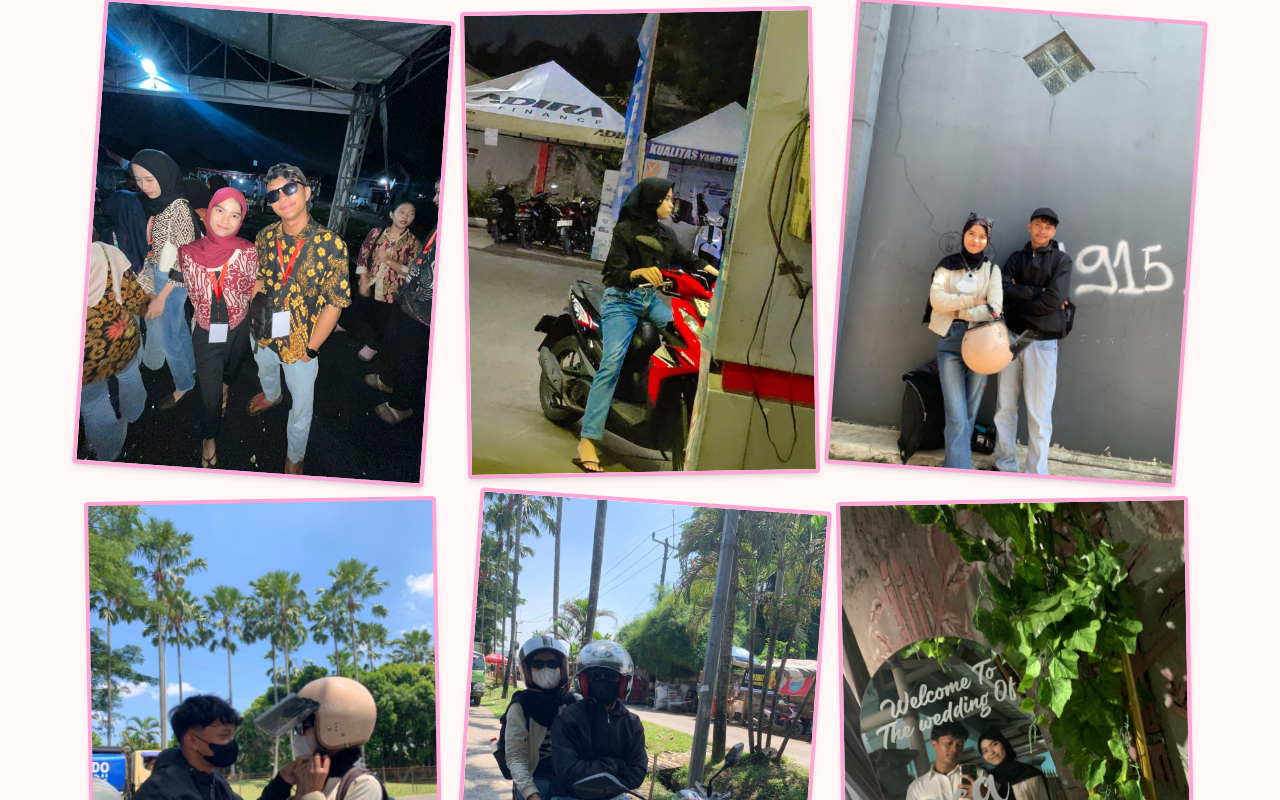
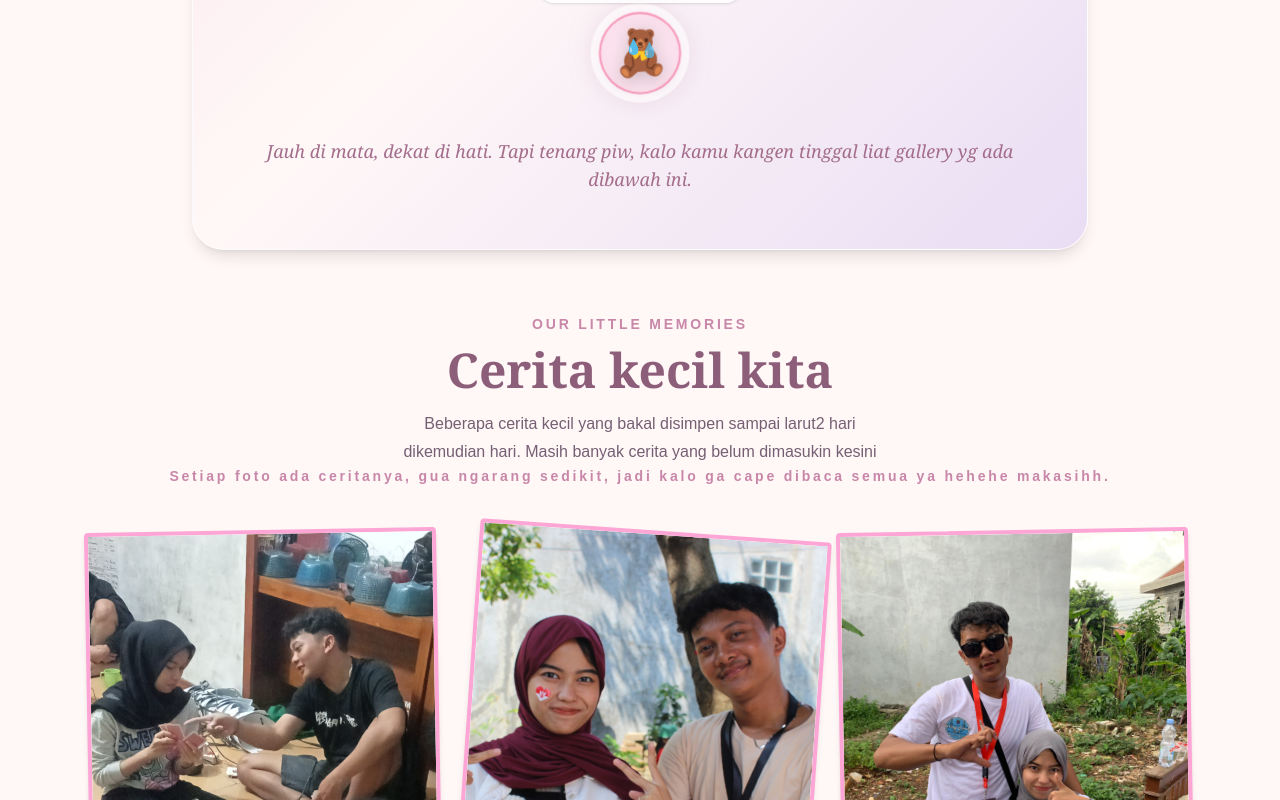
Before and after one commit to Mas-O-rgb/love-safira, a Next.js app: page / in a window 1280 px wide. Shown: the part 1820-2620 px from the top of the page. Built offline with nearby package versions, Linux system fonts and the light colour scheme.

Commit message:
Update perubahan halaman

```diff
--- a/app/globals.css
+++ b/app/globals.css
@@ -221,6 +221,108 @@ button { font: inherit; }
   box-shadow: 0 0 0 1px rgba(255,255,255,.16), 0 0 25px rgba(215,45,143,.28);
 }
 
+.distance-doll-scene {
+  display: flex;
+  align-items: center;
+  justify-content: center;
+  gap: 14px;
+  margin-top: 18px;
+  flex-wrap: wrap;
+}
+
+.doll-wrapper {
+  position: relative;
+  display: flex;
+  align-items: center;
+  justify-content: center;
+  width: 80px;
+  height: 80px;
+  border-radius: 50%;
+  background: radial-gradient(circle, #ffeaf4, #f9dce9);
+  border: 2px solid rgba(247, 137, 175, 0.8);
+  box-shadow: 0 0 0 8px rgba(255, 255, 255, 0.65), 0 0 30px rgba(200, 135, 168, 0.4);
+  animation: dollFloat 2.8s ease-in-out infinite;
+}
+
+.doll-face {
+  font-size: 42px;
+  line-height: 1;
+  filter: drop-shadow(0 3px 8px rgba(0,0,0,0.2));
+  animation: dollSadBlink 2s ease-in-out infinite;
+}
+
+.doll-tear {
+  position: absolute;
+  top: 21px;
+  font-size: 14px;
+  color: #8edcef;
+  animation: tearDrop 1.8s ease-in-out infinite;
+}
+
+.tear-one {
+  left: 23px;
+}
+
+.tear-two {
+  right: 20px;
+  animation-delay: 0.4s;
+}
+
+.doll-sigh {
+  position: absolute;
+  right: -16px;
+  top: -8px;
+  font-size: 22px;
+  color: #9b5a72;
+  font-family: serif;
+  animation: sighWave 1.8s linear infinite;
+}
+
+.doll-speech {
+  display: flex;
+  flex-direction: column;
+  align-items: flex-start;
+  gap: 4px;
+  font-family: serif;
+  color: #8d5e7a;
+  font-size: 15px;
+  font-style: italic;
+  letter-spacing: 0.04em;
+}
+
+.doll-speech-line {
+  display: block;
+  border-left: 2px solid #dba4bd;
+  padding-left: 10px;
+  white-space: nowrap;
+}
+
+@keyframes dollFloat {
+  50% {
+    transform: translateY(-8px) scale(1.03);
+  }
+}
+
+@keyframes dollSadBlink {
+  50% {
+    transform: scale(1.04) rotate(-4deg);
+  }
+}
+
+@keyframes tearDrop {
+  50% {
+    transform: translateY(4px);
+    opacity: 0.7;
+  }
+}
+
+@keyframes sighWave {
+  50% {
+    transform: translateY(5px);
+    opacity: 0.8;
+  }
+}
+
 .flower-meteor {
   position: absolute;
   display: inline-block;
--- a/components/RomanticLanding.tsx
+++ b/components/RomanticLanding.tsx
@@ -487,71 +487,6 @@ export default function RomanticLanding() {
       </section>
       {/* Header */}
 
-      {/* Galeri Foto */}
-      <section className="relative z-10 mx-auto max-w-6xl px-6 mb-20">
-        <div className="mb-11 text-center">
-          <p className="text-sm font-bold tracking-[0.2em] text-[#c887a8]">OUR LITTLE MEMORIES</p>
-          <h2 className="mt-3 font-serif text-4xl font-bold text-[#8d5e7a] sm:text-5xl">Cerita kecil kita</h2>
-          <p className="mx-auto mt-4 max-w-lg leading-7 text-[#765f73]">Beberapa cerita kecil yang bakal disimpen sampai larut2 hari dikemudian hari. Masih banyak cerita yang belum dimasukin kesini</p>
-          <p className="text-sm font-bold tracking-[0.2em] text-[#c887a8]">Setiap foto ada ceritanya, gua ngarang sedikit, jadi kalo ga cape dibaca semua ya hehehe makasihh.</p>
-        </div>
-
-        <div className="grid grid-cols-4 gap-4 sm:grid-cols-3 sm:gap-6">
-          {galleryImages.map((image, index) => (
-            <button
-              key={image.src}
-              type="button"
-              onClick={() => setSelectedPhoto(image)}
-              aria-label={`Buka foto: ${image.alt}`}
-              className={`group relative overflow-hidden rounded border-4 border-pink-300 bg-white shadow-md transition duration-300 hover:z-10 hover:scale-105 hover:rotate-12 hover:shadow-xl ${index % 2 === 0 ? "rotate-[-1deg]" : "rotate-[4deg]"}`}
-            >
-              <Image
-                src={image.src}
-                alt={image.alt}
-                width={600}
-                height={800}
-                sizes="(max-width: 640px) 50vw, 33vw"
-                className="aspect-[3/4] w-full object-cover transition duration-500 group-hover:scale-110"
-              />
-              <span className="absolute inset-x-0 bottom-0 translate-y-full bg-[#8d5e7a]/70 px-3 py-2 text-center text-xs font-medium text-white backdrop-blur-sm transition duration-300 group-hover:translate-y-0">
-                Tap atau Klik untuk baca yahh ♡
-              </span>
-            </button>
-          ))}
-        </div>
-      </section>
-      {/* Galeri Foto */}
-
-      {/* Kartu Ucapan */}
-      <section className="relative z-10 px-6 pb-16 pt-8 text-center">
-        <div className="mx-auto max-w-2xl rounded-[2rem] bg-[#f1e5f4]/80 px-7 py-12 shadow-sm sm:px-14">
-          <p className="text-4xl" aria-hidden="true">🧸</p>
-          <h2 className="mt-4 font-serif text-3xl font-bold text-[#8d5e7a]">You are my favorite place.</h2>
-          <p className="mt-4 leading-7 text-[#765f73]">Terima kasih udah menjadi bagian dari hidup gua yang flat ini. Hari-hari gua jaddi lebih bewarna sejak pertama kali gua liat lu, kadang dibikin deg-degan, salting, kangen, sedih kaya permen nano-nano deh banyak rasanya hehehehee.. </p>
-          <br />
-          <p className="mt-4 leading-7 text-[#765f73]">Dan kamu adalah perempuan yang pengen aku kalahin dalam hal yang paling rajin buat pendidikan, kerja atau hal apapun itu :). <br /> ASELI SUMPAH NGGA BOHONG.</p>
-        </div>
-      </section>
-      {/* Kartu Ucapan */}
-
-      {/* Kartu Ucapan */}
-      <section className="relative z-10 px-6 pb-8 pt-8 text-center">
-        <div className="mx-auto max-w-2xl rounded-[2rem] bg-[#D4E5FF]/80 px-7 py-12 shadow-sm sm:px-14">
-          <div className="relative mx-auto grid max-w-2xl grid-cols-[1fr_auto_1fr] items-center justify-center gap-3 sm:gap-6">
-            <h2 className="mt-4 font-serif text-3xl font-semibold text-[#8d5e7a]">Bumi memiliki banyak orang hebat <p className="font-extrabold text-4xl text-pink-500">SAFIRA</p> salah satunya</h2>
-
-            <Image
-              src="/images/bumi1.png"
-              alt="Foto Bumi"
-              width={300}       // Sesuaikan dengan lebar asli/keinginan gambar Anda
-              height={200}      // Sesuaikan dengan tinggi asli/keinginan gambar Anda
-              className="rounded-lg object-cover" // Anda bisa menambahkan class Tailwind di sini
-            />
-          </div>
-        </div>
-      </section>
-      {/* Kartu Ucapan */}
-
       {/* Jarak Rumah Kita */}
       <section className="relative z-10 px-6 py-12 sm:py-16">
         <div className="mx-auto max-w-4xl overflow-hidden rounded-[2rem] border border-white/80 bg-gradient-to-br from-[#f8deea] via-[#fff8f7] to-[#e9ddf4] px-6 py-10 text-center shadow-lg sm:px-12 sm:py-14">
@@ -600,12 +535,88 @@ export default function RomanticLanding() {
             </div>
           </div>
 
+          <div className="distance-doll-scene mt-8">
+            <div className="doll-wrapper">
+              <span className="doll-face" aria-hidden="true">
+                🧸
+              </span>
+              <span className="doll-tear tear-one" aria-hidden="true">💧</span>
+              <span className="doll-tear tear-two" aria-hidden="true">💧</span>
+            </div>
+          </div>
+
           <p className="mt-9 font-serif text-lg italic text-[#a46d8b]">
             Jauh di mata, dekat di hati.
+            Tapi tenang piw, kalo kamu kangen tinggal liat gallery yg ada dibawah ini.
           </p>
         </div>
       </section>
       {/* Jarak Rumah Kita */}
+
+      {/* Galeri Foto */}
+      <section className="relative z-10 mx-auto max-w-6xl px-6 mb-20">
+        <div className="mb-11 text-center">
+          <p className="text-sm font-bold tracking-[0.2em] text-[#c887a8]">OUR LITTLE MEMORIES</p>
+          <h2 className="mt-3 font-serif text-4xl font-bold text-[#8d5e7a] sm:text-5xl">Cerita kecil kita</h2>
+          <p className="mx-auto mt-4 max-w-lg leading-7 text-[#765f73]">Beberapa cerita kecil yang bakal disimpen sampai larut2 hari dikemudian hari. Masih banyak cerita yang belum dimasukin kesini</p>
+          <p className="text-sm font-bold tracking-[0.2em] text-[#c887a8]">Setiap foto ada ceritanya, gua ngarang sedikit, jadi kalo ga cape dibaca semua ya hehehe makasihh.</p>
+        </div>
+
+        <div className="grid grid-cols-4 gap-4 sm:grid-cols-3 sm:gap-6">
+          {galleryImages.map((image, index) => (
+            <button
+              key={image.src}
+              type="button"
+              onClick={() => setSelectedPhoto(image)}
+              aria-label={`Buka foto: ${image.alt}`}
+              className={`group relative overflow-hidden rounded border-4 border-pink-300 bg-white shadow-md transition duration-300 hover:z-10 hover:scale-105 hover:rotate-12 hover:shadow-xl ${index % 2 === 0 ? "rotate-[-1deg]" : "rotate-[4deg]"}`}
+            >
+              <Image
+                src={image.src}
+                alt={image.alt}
+                width={600}
+                height={800}
+                sizes="(max-width: 640px) 50vw, 33vw"
+                className="aspect-[3/4] w-full object-cover transition duration-500 group-hover:scale-110"
+              />
+              <span className="absolute inset-x-0 bottom-0 translate-y-full bg-[#8d5e7a]/70 px-3 py-2 text-center text-xs font-medium text-white backdrop-blur-sm transition duration-300 group-hover:translate-y-0">
+                Tap atau Klik untuk baca yahh ♡
+              </span>
+            </button>
+          ))}
+        </div>
+      </section>
+      {/* Galeri Foto */}
+
+      {/* Kartu Ucapan */}
+      <section className="relative z-10 px-6 pb-16 pt-8 text-center">
+        <div className="mx-auto max-w-2xl rounded-[2rem] bg-[#f1e5f4]/80 px-7 py-12 shadow-sm sm:px-14">
+          <p className="text-4xl" aria-hidden="true">🧸</p>
+          <h2 className="mt-4 font-serif text-3xl font-bold text-[#8d5e7a]">YOU ARE A GREAT WOMAN</h2>
+          <p className="mt-4 leading-7 text-[#765f73]">Peluk hangat teruntuk wanita hebat yg bisa berdiri diatas kakinya sendiri, wanita yg selalu tersenyum pada dunia meskipunn luka dan tantangan hidupnya yang ga bisa aku rasakan. Setiap waktu, lelah dan capemu hanya diri sendiri yg meraasakan kamu hebat lebih dari siapapun! jangan lupa ngomong ke dirisendiri bahwa "aku bangga bisa berjalan sejauh ini", meski belum sebesar lautan seindah langit sore dan belum secerah matahari tapi setidaknya trimakasih melawan rasa takut dengan berani. </p>
+          <br />
+          <p className="mt-4 leading-7 text-[#765f73]">Dan kamu adalah perempuan yang pengen aku kalahin, aku lawan dalam hal yang paling rajin buat pendidikan, kerja atau hal apapun itu :). <br /> ASELI SUMPAH NGGA BOHONG.</p>
+        </div>
+      </section>
+      {/* Kartu Ucapan */}
+
+      {/* Kartu Ucapan */}
+      <section className="relative z-10 px-6 pb-8 pt-8 text-center">
+        <div className="mx-auto max-w-2xl rounded-[2rem] bg-[#D4E5FF]/80 px-7 py-12 shadow-sm sm:px-14">
+          <div className="relative mx-auto grid max-w-2xl grid-cols-[1fr_auto_1fr] items-center justify-center gap-3 sm:gap-6">
+            <h2 className="mt-4 font-serif text-3xl font-semibold text-[#8d5e7a]">Bumi memiliki banyak orang hebat <p className="font-extrabold text-4xl text-pink-500">SAFIRA</p> salah satunya</h2>
+
+            <Image
+              src="/images/bumi1.png"
+              alt="Foto Bumi"
+              width={300}       // Sesuaikan dengan lebar asli/keinginan gambar Anda
+              height={200}      // Sesuaikan dengan tinggi asli/keinginan gambar Anda
+              className="rounded-lg object-cover" // Anda bisa menambahkan class Tailwind di sini
+            />
+          </div>
+        </div>
+      </section>
+      {/* Kartu Ucapan */}
 
       {/* Penutup */}
       <section className="relative z-10 overflow-hidden px-6 pb-24 pt-10 text-center">
@@ -640,13 +651,13 @@ export default function RomanticLanding() {
           </h2>
 
           <p className="mt-6 text-center leading-8 text-[#765f73]">
-                Gua ngga pinter2 amat buat bikin kata-kata, tapi gua selalu ingin lu tahu satu hal kehadiranlu bikin hidup gua jauh lebih indah. Kalau pun kamu ngeliat gua keliatan cuek, ngga peduli sm lu, apalagi sampe ngiranya gua ke lu kaya cuma dimainin aja ya nggak lah gila gua udah kenal sama Ayah sama Mamah sama Ejang bahkan sama sodara lu yang begitu baik nyambut gua sampai kadang gua disemangatin slayaknya anak sendiri:), NGGAK yah sama sekali ngga NO NO NO gua cuma cowo yang insecure sama orang2 disekitar gua yang hidupnya kayanya lebih baik dri gua, dan gua tetep bakal berusaha mendapatkan menyakinkanlu apapun itu alasannya. Dan kalo lu butuh apa-apa lu masih bisa nyuruh buat gua buat lakuin apapun itu kalo lu malu atau ngga enak lu bisa nyruh lewat Ejang atau Mamah ya.
+                Gua ngga pinter2 bngt buat bikin kata-kata, tapi gua ingin lu tahu satu hal kehadiranlu bikin hidup gua jauh lebih indah . Kalau pun kamu ngeliat gua keliatan cuek, ngga peduli sm lu, apalagi sampe ngiranya gua ke lu kaya cuma dimainin aja ya nggak lah gila gua udah kenal sama Ayah sama Mamah sama Ejang bahkan sama sodara lu yang begitu baik nyambut gua sampai kadang gua disemangatin slayaknya anak sendiri:), NGGAK yah sama sekali ngga NO NO NO gua cuma cowo yang insecure sama orang2 disekitar gua yang hidupnya kayanya lebih baik dri gua, dan gua tetep bakal berusaha mendapatkan menyakinkanlu apapun itu alasannya. Dan kalo lu butuh apa-apa lu masih bisa nyuruh buat gua buat lakuin apapun itu kalo lu malu atau ngga enak lu bisa nyruh lewat Ejang atau Mamah ya.
                 <br />
                 Aku sayang sama kamu, hari ini, besok, dan seterusnya. ♡
                 <br />
                 Walaupun gua buat ini kayanya masih ga mempang buat lu bahkan sekarang mungkin lu udh kecewa, jijik, ilfil sama gua hehehe.
                 <br />
-                Terimakasih udah buat hidup gua bewarna:)
+                Terima kasih udah menjadi bagian dari hidup gua yang flat ini. Hari-hari gua jaddi lebih bewarna sejak pertama kali gua liat lu, kadang dibikin deg-degan, salting, kangen, sedih kaya permen nano-nano deh banyak rasanya hehehehee..
               </p>
 
           <div className="mt-8 flex justify-center gap-2 text-3xl">
@@ -660,7 +671,7 @@ export default function RomanticLanding() {
           </div>
 
           <a href="/page1" className="mt-4 inline-flex rounded-full bg-[#8d5e7a] px-7 py-4 font-bold text-white shadow-lg transition duration-300 hover:-translate-y-1 hover:bg-[#ae6e91]">
-            Nyanyi yuk!
+            Coba klik
           </a>
         </div>
       </section>
```
